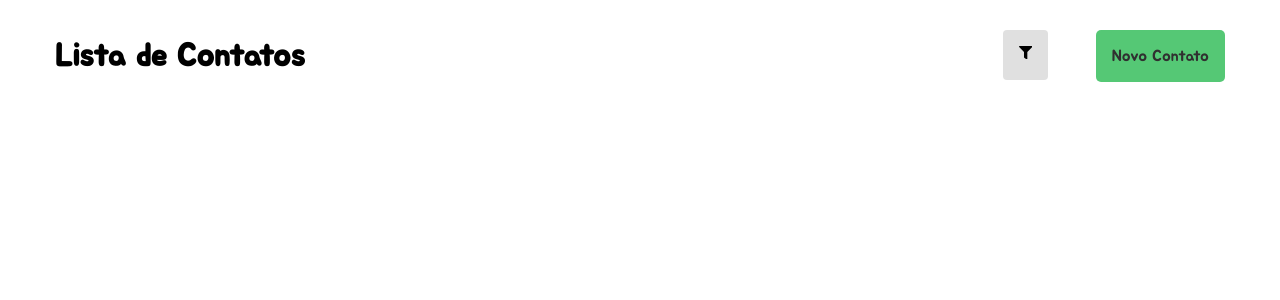
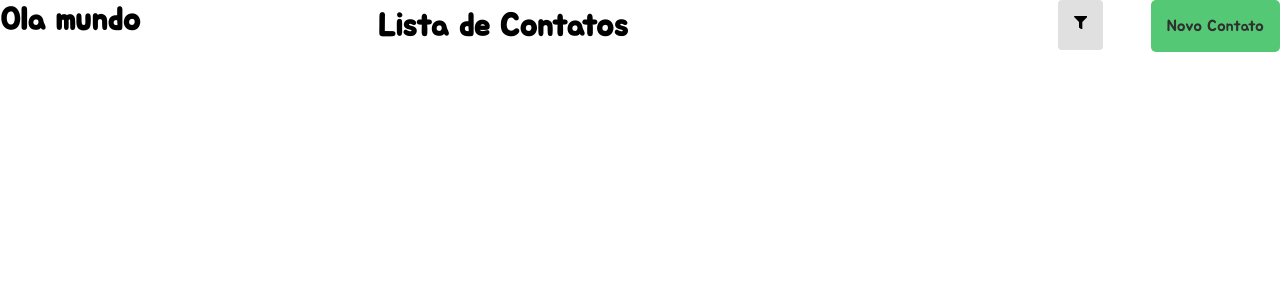
Before and after one commit to JulioVieiraP/Minha-lista-de-contatos, a React (Vite) app: page / in a window 1280 px wide. Shown: the top 300 px of the page. Built offline with nearby package versions, Linux system fonts and the light colour scheme; the HTML template or start-up script is replaced by a standard one.

Commit message:
Criando a barra lateral provisoria

```diff
--- a/src/Pages/Home/index.tsx
+++ b/src/Pages/Home/index.tsx
@@ -1,8 +1,10 @@
 import Header from "../../components/Header"
+import Perfil from "../../components/Perfil"
 
 const Home = () => {
   return (
     <>
+      <Perfil />
       <Header />
     </>
   )
--- /dev/null
+++ b/src/components/Perfil/index.tsx
@@ -0,0 +1,9 @@
+const Perfil = () => {
+  return(
+    <>
+      <h1>Ola mundo</h1>
+    </>
+  )
+}
+
+export default Perfil
--- a/src/styles/index.ts
+++ b/src/styles/index.ts
@@ -12,7 +12,8 @@ const EstiloGlobal = createGlobalStyle`
 `
 
 export const Container = styled.div`
-  padding: 30px 55px;
+  display: grid;
+  grid-template-columns: 378px auto;
 `
 
 export default EstiloGlobal
```
Also changed, not shown: src/components/Perfil/styles.ts (added).
